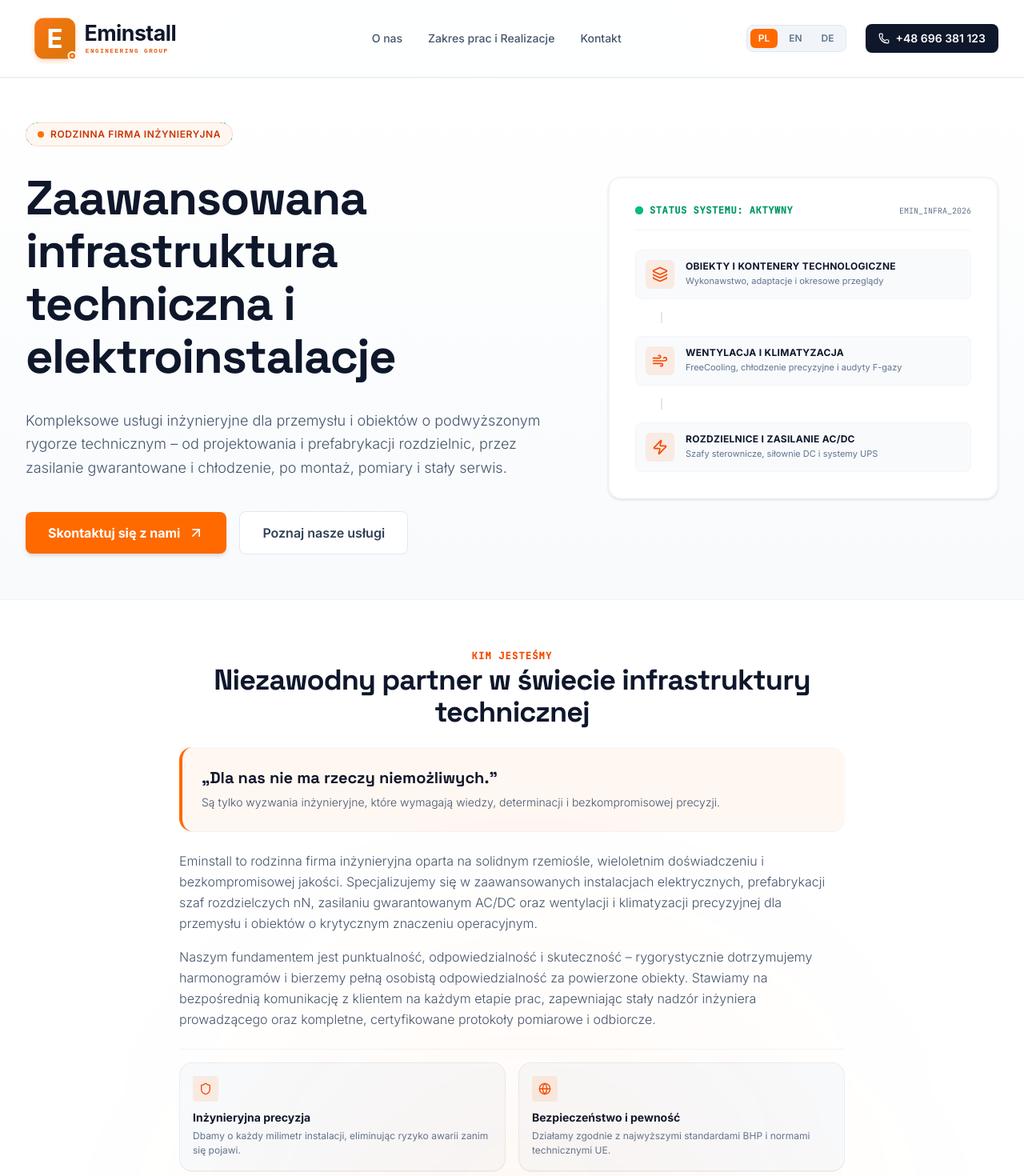
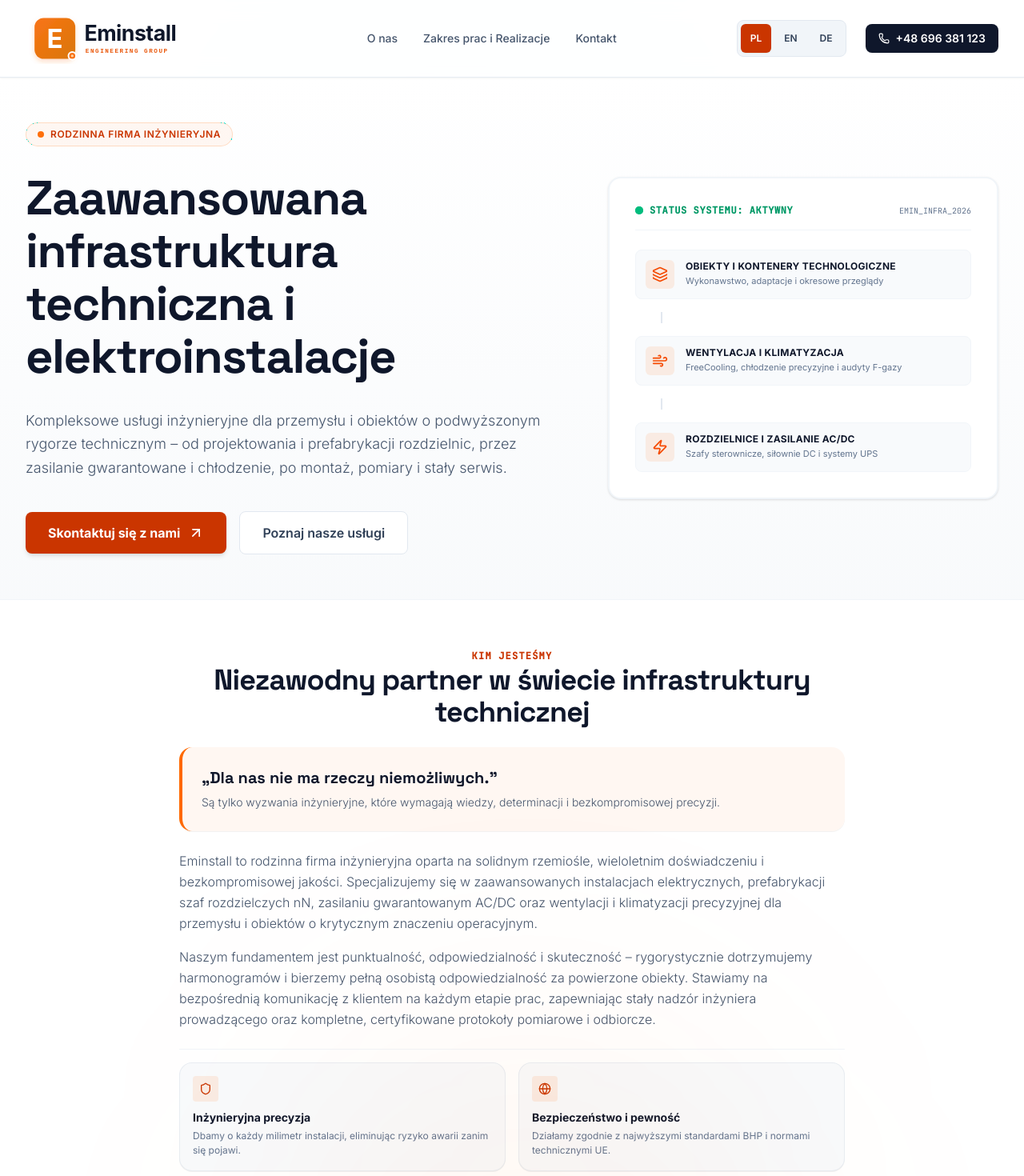
Before and after one commit to wmiga5/Eminstall-website, a React (Vite) app: page / in a window 1280 px wide. Shown: the top 1470 px of the page at 80% size. Built offline with nearby package versions, Linux system fonts and the light colour scheme.

Commit message:
fix(a11y): implement 6 accessibility improvements for WCAG AA compliance

```diff
--- a/src/App.tsx
+++ b/src/App.tsx
@@ -195,28 +195,40 @@ export default function App({ initialUrl }: AppProps = {}) {
           </a>
 
           {/* Desktop Navigation */}
-          <nav className="hidden lg:flex items-center space-x-8">
-            <button
-              onClick={() => handleScrollTo('o-nas')}
-              className="text-sm font-medium text-slate-600 hover:text-orange-600 transition-colors cursor-pointer"
+          <nav className="hidden lg:flex items-center space-x-8" aria-label="Nawigacja główna">
+            <a
+              href="#o-nas"
+              onClick={(e) => {
+                e.preventDefault();
+                handleScrollTo('o-nas');
+              }}
+              className="text-sm font-medium text-slate-600 hover:text-orange-700 transition-colors cursor-pointer no-underline"
               id="nav-link-about"
             >
               {t.nav.about}
-            </button>
-            <button
-              onClick={() => handleScrollTo('zakres-prac')}
-              className="text-sm font-medium text-slate-600 hover:text-orange-600 transition-colors cursor-pointer"
+            </a>
+            <a
+              href="#zakres-prac"
+              onClick={(e) => {
+                e.preventDefault();
+                handleScrollTo('zakres-prac');
+              }}
+              className="text-sm font-medium text-slate-600 hover:text-orange-700 transition-colors cursor-pointer no-underline"
               id="nav-link-scope"
             >
               {t.nav.scopeAndRealizations}
-            </button>
-            <button
-              onClick={() => handleScrollTo('kontakt')}
-              className="text-sm font-medium text-slate-600 hover:text-orange-600 transition-colors cursor-pointer"
+            </a>
+            <a
+              href="#kontakt"
+              onClick={(e) => {
+                e.preventDefault();
+                handleScrollTo('kontakt');
+              }}
+              className="text-sm font-medium text-slate-600 hover:text-orange-700 transition-colors cursor-pointer no-underline"
               id="nav-link-contact"
             >
               {t.nav.contact}
-            </button>
+            </a>
           </nav>
 
           {/* Language Switcher & Call To Action */}
@@ -235,10 +247,10 @@ export default function App({ initialUrl }: AppProps = {}) {
                         handleSwitchLang(l);
                       }
                     }}
-                    className={`px-2.5 py-1 text-xs font-semibold rounded-md transition-all cursor-pointer no-underline ${
+                    className={`min-h-[36px] min-w-[36px] px-3 py-1.5 flex items-center justify-center text-xs font-semibold rounded-md transition-all cursor-pointer no-underline ${
                       lang === l
-                        ? 'bg-orange-500 text-white shadow-xs'
-                        : 'text-slate-500 hover:text-slate-900 hover:bg-slate-200/50'
+                        ? 'bg-orange-700 text-white shadow-xs'
+                        : 'text-slate-700 hover:text-slate-900 hover:bg-slate-200/60'
                     }`}
                     id={`lang-btn-${l}`}
                     aria-label={`Zmień język na ${l}`}
@@ -252,7 +264,7 @@ export default function App({ initialUrl }: AppProps = {}) {
             {/* Quick Contact phone header */}
             <a
               href={`tel:${COMPANY_DATA.contact.phone.raw}`}
-              className="inline-flex items-center justify-center rounded-lg bg-slate-900 hover:bg-orange-600 px-4 py-2 text-sm font-semibold text-white transition-all cursor-pointer shadow-xs"
+              className="inline-flex items-center justify-center rounded-lg bg-slate-900 hover:bg-orange-700 px-4 py-2 text-sm font-semibold text-white transition-all cursor-pointer shadow-xs"
               id="header-phone-cta"
             >
               <Phone className="mr-2 h-3.5 w-3.5" />
@@ -276,10 +288,10 @@ export default function App({ initialUrl }: AppProps = {}) {
                         handleSwitchLang(l);
                       }
                     }}
-                    className={`px-1.5 py-0.5 text-[10px] font-bold rounded-sm cursor-pointer no-underline ${
+                    className={`min-h-[32px] min-w-[32px] px-2.5 py-1.5 flex items-center justify-center text-xs font-bold rounded-sm cursor-pointer no-underline ${
                       lang === l
-                        ? 'bg-orange-500 text-white'
-                        : 'text-slate-500'
+                        ? 'bg-orange-700 text-white'
+                        : 'text-slate-700 hover:text-slate-900'
                     }`}
                     id={`lang-btn-mob-${l}`}
                     aria-label={`Zmień język na ${l}`}
@@ -292,9 +304,11 @@ export default function App({ initialUrl }: AppProps = {}) {
 
             <button
               onClick={() => setIsMobileMenuOpen(!isMobileMenuOpen)}
-              className="rounded-lg p-2 text-slate-600 hover:text-slate-900 hover:bg-slate-100 focus:outline-hidden focus-visible:ring-2 focus-visible:ring-orange-500 transition-all cursor-pointer"
+              className="rounded-lg p-2 text-slate-700 hover:text-slate-900 hover:bg-slate-100 focus:outline-hidden focus-visible:ring-2 focus-visible:ring-orange-700 transition-all cursor-pointer min-h-[44px] min-w-[44px] flex items-center justify-center"
               id="mobile-menu-toggle"
-              aria-label="Toggle Navigation Menu"
+              aria-expanded={isMobileMenuOpen}
+              aria-controls="mobile-menu"
+              aria-label={isMobileMenuOpen ? t.nav.closeMenu : t.nav.openMenu}
             >
               {isMobileMenuOpen ? <X className="h-6 w-6" /> : <Menu className="h-6 w-6" />}
             </button>
@@ -305,33 +319,45 @@ export default function App({ initialUrl }: AppProps = {}) {
         {isMobileMenuOpen && (
           <div className="lg:hidden border-b border-slate-200 bg-white px-4 pt-2 pb-6 space-y-3 shadow-lg animate-in slide-in-from-top duration-200" id="mobile-menu">
             <div className="flex flex-col space-y-1">
-              <button
-                onClick={() => handleScrollTo('o-nas')}
-                className="flex w-full items-center py-2.5 px-3 text-base font-semibold rounded-lg text-slate-700 hover:bg-slate-50 hover:text-orange-600 transition-all cursor-pointer"
+              <a
+                href="#o-nas"
+                onClick={(e) => {
+                  e.preventDefault();
+                  handleScrollTo('o-nas');
+                }}
+                className="flex w-full items-center py-2.5 px-3 text-base font-semibold rounded-lg text-slate-700 hover:bg-slate-50 hover:text-orange-700 transition-all cursor-pointer no-underline"
                 id="mobile-link-about"
               >
                 {t.nav.about}
-              </button>
-              <button
-                onClick={() => handleScrollTo('zakres-prac')}
-                className="flex w-full items-center py-2.5 px-3 text-base font-semibold rounded-lg text-slate-700 hover:bg-slate-50 hover:text-orange-600 transition-all cursor-pointer"
+              </a>
+              <a
+                href="#zakres-prac"
+                onClick={(e) => {
+                  e.preventDefault();
+                  handleScrollTo('zakres-prac');
+                }}
+                className="flex w-full items-center py-2.5 px-3 text-base font-semibold rounded-lg text-slate-700 hover:bg-slate-50 hover:text-orange-700 transition-all cursor-pointer no-underline"
                 id="mobile-link-scope"
               >
                 {t.nav.scopeAndRealizations}
-              </button>
-              <button
-                onClick={() => handleScrollTo('kontakt')}
-                className="flex w-full items-center py-2.5 px-3 text-base font-semibold rounded-lg text-slate-700 hover:bg-slate-50 hover:text-orange-600 transition-all cursor-pointer"
+              </a>
+              <a
+                href="#kontakt"
+                onClick={(e) => {
+                  e.preventDefault();
+                  handleScrollTo('kontakt');
+                }}
+                className="flex w-full items-center py-2.5 px-3 text-base font-semibold rounded-lg text-slate-700 hover:bg-slate-50 hover:text-orange-700 transition-all cursor-pointer no-underline"
                 id="mobile-link-contact"
               >
                 {t.nav.contact}
-              </button>
+              </a>
             </div>
 
             <div className="pt-4 border-t border-slate-100">
               <a
                 href={`tel:${COMPANY_DATA.contact.phone.raw}`}
-                className="flex items-center justify-center w-full rounded-lg bg-orange-500 py-3 text-center text-sm font-bold text-white shadow-xs hover:bg-orange-600 transition-all"
+                className="flex items-center justify-center w-full rounded-lg bg-orange-700 py-3 text-center text-sm font-bold text-white shadow-xs hover:bg-orange-800 transition-all no-underline"
                 id="mobile-phone-cta"
               >
                 <Phone className="mr-2 h-4 w-4" />
@@ -377,7 +403,7 @@ export default function App({ initialUrl }: AppProps = {}) {
               <div className="flex flex-col sm:flex-row items-center justify-center lg:justify-start gap-4 pt-2">
                 <button
                   onClick={() => handleScrollTo('kontakt')}
-                  className="group inline-flex w-full sm:w-auto items-center justify-center rounded-lg bg-orange-500 px-7 py-3.5 text-base font-bold text-white shadow-md hover:bg-orange-600 hover:shadow-lg hover:scale-[1.02] transition-all cursor-pointer"
+                  className="group inline-flex w-full sm:w-auto items-center justify-center rounded-lg bg-orange-700 px-7 py-3.5 text-base font-bold text-white shadow-md hover:bg-orange-800 hover:shadow-lg hover:scale-[1.02] transition-all cursor-pointer"
                   id="hero-primary-cta"
                 >
                   {t.hero.ctaPrimary}
@@ -424,9 +450,9 @@ export default function App({ initialUrl }: AppProps = {}) {
                         <Layers className="h-5 w-5" />
                       </div>
                       <div>
-                        <h4 className="text-xs font-bold tracking-wide uppercase text-slate-900">
+                        <p className="text-xs font-bold tracking-wide uppercase text-slate-900">
                           {t.hero.features.containersTitle}
-                        </h4>
+                        </p>
                         <p className="text-[11px] text-slate-500 mt-0.5">
                           {t.hero.features.containersDesc}
                         </p>
@@ -442,9 +468,9 @@ export default function App({ initialUrl }: AppProps = {}) {
                         <Wind className="h-5 w-5" />
                       </div>
                       <div>
-                        <h4 className="text-xs font-bold tracking-wide uppercase text-slate-900">
+                        <p className="text-xs font-bold tracking-wide uppercase text-slate-900">
                           {t.hero.features.hvacTitle}
-                        </h4>
+                        </p>
                         <p className="text-[11px] text-slate-500 mt-0.5">
                           {t.hero.features.hvacDesc}
                         </p>
@@ -460,9 +486,9 @@ export default function App({ initialUrl }: AppProps = {}) {
                         <Zap className="h-5 w-5" />
                       </div>
                       <div>
-                        <h4 className="text-xs font-bold tracking-wide uppercase text-slate-900">
+                        <p className="text-xs font-bold tracking-wide uppercase text-slate-900">
                           {t.hero.features.powerTitle}
-                        </h4>
+                        </p>
                         <p className="text-[11px] text-slate-500 mt-0.5">
                           {t.hero.features.powerDesc}
                         </p>
@@ -484,7 +510,7 @@ export default function App({ initialUrl }: AppProps = {}) {
         <div className="mx-auto max-w-4xl px-4 sm:px-6 lg:px-8">
           <div className="space-y-6" id="about-text-content">
             <div className="space-y-2 text-center">
-              <span className="text-xs font-bold tracking-widest text-orange-600 uppercase font-mono">{t.about.header}</span>
+              <span className="text-xs font-bold tracking-widest text-orange-700 uppercase font-mono">{t.about.header}</span>
               <h2 className="font-display text-3xl sm:text-4xl font-bold tracking-tight text-slate-900">{t.about.title}</h2>
             </div>
 
@@ -506,18 +532,18 @@ export default function App({ initialUrl }: AppProps = {}) {
             {/* Core Values Highlight */}
             <div className="grid grid-cols-1 sm:grid-cols-2 gap-4 pt-4 border-t border-slate-100">
               <div className="p-4 rounded-2xl bg-slate-50 border border-slate-200/70 shadow-2xs">
-                <div className="h-8 w-8 rounded bg-orange-500/10 flex items-center justify-center text-orange-600 mb-2.5">
+                <div className="h-8 w-8 rounded bg-orange-500/10 flex items-center justify-center text-orange-700 mb-2.5">
                   <Shield className="h-4 w-4" />
                 </div>
-                <h4 className="font-bold text-slate-900 text-sm mb-1">{t.about.precision}</h4>
+                <h3 className="font-bold text-slate-900 text-sm mb-1">{t.about.precision}</h3>
                 <p className="text-xs text-slate-500 leading-normal">{t.about.precisionDesc}</p>
               </div>
 
               <div className="p-4 rounded-2xl bg-slate-50 border border-slate-200/70 shadow-2xs">
-                <div className="h-8 w-8 rounded bg-orange-500/10 flex items-center justify-center text-orange-600 mb-2.5">
+                <div className="h-8 w-8 rounded bg-orange-500/10 flex items-center justify-center text-orange-700 mb-2.5">
                   <Globe className="h-4 w-4" />
                 </div>
-                <h4 className="font-bold text-slate-900 text-sm mb-1">{t.about.safety}</h4>
+                <h3 className="font-bold text-slate-900 text-sm mb-1">{t.about.safety}</h3>
                 <p className="text-xs text-slate-500 leading-normal">{t.about.safetyDesc}</p>
               </div>
             </div>
@@ -539,13 +565,13 @@ export default function App({ initialUrl }: AppProps = {}) {
       <section id="kontakt" className="relative py-10 md:py-14 border-t border-slate-200 bg-white">
         <div className="mx-auto max-w-7xl px-4 sm:px-6 lg:px-8">
           <div className="text-center max-w-3xl mx-auto space-y-3 mb-8 sm:mb-10" id="contact-header">
-            <span className="text-xs font-bold tracking-widest text-orange-600 uppercase font-mono">{t.contact.header}</span>
+            <span className="text-xs font-bold tracking-widest text-orange-700 uppercase font-mono">{t.contact.header}</span>
             <h2 className="font-display text-3xl sm:text-4xl font-bold tracking-tight text-slate-900">{t.contact.title}</h2>
             <div className="h-0.5 w-12 bg-orange-500 mx-auto my-4" />
             <p className="text-slate-600 text-sm md:text-base font-light">{t.contact.subtitle}</p>
             <div className="pt-2">
               <span className="inline-flex items-center text-xs sm:text-sm text-orange-700 font-medium bg-orange-500/10 py-1.5 px-4 rounded-full border border-orange-500/20 shadow-2xs">
-                <ShieldCheck className="h-3.5 w-3.5 mr-2 text-orange-600 shrink-0" />
+                <ShieldCheck className="h-3.5 w-3.5 mr-2 text-orange-700 shrink-0" />
                 {t.contact.assurance}
               </span>
             </div>
@@ -562,12 +588,12 @@ export default function App({ initialUrl }: AppProps = {}) {
                 href={`tel:${COMPANY_DATA.contact.phone.raw}`}
                 className="flex flex-col justify-between p-6 rounded-2xl border-2 border-slate-100 bg-white hover:border-orange-500/60 hover:shadow-md transition-all group shadow-sm"
               >
-                <div className="flex h-11 w-11 items-center justify-center rounded-lg bg-orange-500/10 text-orange-600 group-hover:bg-orange-500 group-hover:text-white transition-all mb-4">
+                <div className="flex h-11 w-11 items-center justify-center rounded-lg bg-orange-500/10 text-orange-700 group-hover:bg-orange-500 group-hover:text-white transition-all mb-4">
                   <Phone className="h-5 w-5" />
                 </div>
                 <div>
                   <span className="block text-xs text-slate-500 font-medium font-mono uppercase tracking-wider">{t.contact.infoPhone}</span>
-                  <span className="block text-xl font-bold text-slate-900 mt-1 group-hover:text-orange-600 transition-colors">{COMPANY_DATA.contact.phone.display}</span>
+                  <span className="block text-xl font-bold text-slate-900 mt-1 group-hover:text-orange-700 transition-colors">{COMPANY_DATA.contact.phone.display}</span>
                   <p className="text-xs text-slate-500 mt-2 font-light">
                     {t.contact.phonePrompt}
                   </p>
@@ -580,12 +606,12 @@ export default function App({ initialUrl }: AppProps = {}) {
                 href={`mailto:${COMPANY_DATA.contact.email}`}
                 className="flex flex-col justify-between p-6 rounded-2xl border-2 border-slate-100 bg-white hover:border-orange-500/60 hover:shadow-md transition-all group shadow-sm"
               >
-                <div className="flex h-11 w-11 items-center justify-center rounded-lg bg-orange-500/10 text-orange-600 group-hover:bg-orange-500 group-hover:text-white transition-all mb-4">
+                <div className="flex h-11 w-11 items-center justify-center rounded-lg bg-orange-500/10 text-orange-700 group-hover:bg-orange-500 group-hover:text-white transition-all mb-4">
                   <Mail className="h-5 w-5" />
                 </div>
                 <div className="overflow-hidden">
                   <span className="block text-xs text-slate-500 font-medium font-mono uppercase tracking-wider">{t.contact.infoEmail}</span>
-                  <span className="block text-base sm:text-lg font-bold text-slate-900 mt-1 group-hover:text-orange-600 transition-colors truncate">{COMPANY_DATA.contact.email}</span>
+                  <span className="block text-base sm:text-lg font-bold text-slate-900 mt-1 group-hover:text-orange-700 transition-colors truncate">{COMPANY_DATA.contact.email}</span>
                   <p className="text-xs text-slate-500 mt-2 font-light">
                     {t.contact.emailPrompt}
                   </p>
@@ -708,7 +734,7 @@ export default function App({ initialUrl }: AppProps = {}) {
             </div>
 
             {/* Copyright */}
-            <div className="text-xs text-slate-500 text-center md:text-right">
+            <div className="text-xs text-slate-400 text-center md:text-right">
               &copy; {new Date().getFullYear()} {COMPANY_DATA.shortName}. {t.footer.rights}
             </div>
           </div>
--- a/src/components/WorkScope/WorkScopeCard.tsx
+++ b/src/components/WorkScope/WorkScopeCard.tsx
@@ -108,12 +108,12 @@ export const WorkScopeCard: React.FC<WorkScopeCardProps> = ({
       <div className="flex flex-col flex-grow p-4 sm:p-6 lg:p-7 justify-between space-y-4 sm:space-y-5">
         <div className="space-y-2 sm:space-y-3">
           <div className="flex items-center gap-2">
-            <span className="text-[10px] sm:text-xs font-mono uppercase tracking-widest text-orange-600 font-bold">
+            <span className="text-[10px] sm:text-xs font-mono uppercase tracking-widest text-orange-700 font-bold">
               {translation.badge}
             </span>
           </div>
 
-          <h3 className="font-display text-lg sm:text-xl lg:text-2xl font-bold text-slate-900 group-hover:text-orange-600 transition-colors duration-200 leading-snug line-clamp-2">
+          <h3 className="font-display text-lg sm:text-xl lg:text-2xl font-bold text-slate-900 group-hover:text-orange-700 transition-colors duration-200 leading-snug line-clamp-2">
             {translation.title}
           </h3>
 
@@ -136,7 +136,7 @@ export const WorkScopeCard: React.FC<WorkScopeCardProps> = ({
           </div>
 
           {/* High-visibility Action Button */}
-          <div className="w-full py-2.5 px-4 sm:py-3.5 sm:px-5 rounded-xl sm:rounded-2xl bg-slate-900 text-white font-bold text-xs sm:text-sm flex items-center justify-between group-hover:bg-orange-600 group-hover:shadow-lg transition-all duration-300">
+          <div className="w-full py-2.5 px-4 sm:py-3.5 sm:px-5 rounded-xl sm:rounded-2xl bg-slate-900 text-white font-bold text-xs sm:text-sm flex items-center justify-between group-hover:bg-orange-700 group-hover:shadow-lg transition-all duration-300">
             <span>{sectionTranslation.viewDetails}</span>
             <div className="flex items-center gap-1">
               <span className="text-[11px] sm:text-xs font-mono opacity-80 group-hover:opacity-100">
--- a/src/components/WorkScope/WorkScopeModal.tsx
+++ b/src/components/WorkScope/WorkScopeModal.tsx
@@ -109,11 +109,11 @@ export const WorkScopeModal: React.FC<WorkScopeModalProps> = ({
         {/* Sticky Modal Header / Close bar */}
         <div className="flex items-center justify-between px-6 py-4 border-b border-slate-100 bg-white/95 backdrop-blur-xs z-10 shrink-0">
           <div className="flex items-center gap-3">
-            <div className="w-9 h-9 rounded-xl bg-orange-500/10 text-orange-600 flex items-center justify-center">
+            <div className="w-9 h-9 rounded-xl bg-orange-500/10 text-orange-700 flex items-center justify-center">
               <item.icon className="w-5 h-5" />
             </div>
             <div>
-              <span className="text-[10px] font-mono uppercase tracking-widest text-orange-600 font-bold block">
+              <span className="text-[10px] font-mono uppercase tracking-widest text-orange-700 font-bold block">
                 {translation.badge}
               </span>
               <h3 id="workscope-modal-title" className="font-display font-bold text-slate-900 text-base sm:text-lg line-clamp-1">
@@ -124,7 +124,7 @@ export const WorkScopeModal: React.FC<WorkScopeModalProps> = ({
 
           <button
             onClick={onClose}
-            className="flex h-10 w-10 items-center justify-center rounded-full bg-slate-100 text-slate-600 hover:bg-orange-500 hover:text-white transition-all cursor-pointer shadow-xs focus:outline-hidden focus-visible:ring-2 focus-visible:ring-orange-500"
+            className="flex h-10 w-10 items-center justify-center rounded-full bg-slate-100 text-slate-600 hover:bg-orange-700 hover:text-white transition-all cursor-pointer shadow-xs focus:outline-hidden focus-visible:ring-2 focus-visible:ring-orange-500"
             aria-label={sectionTranslation.closeDetails}
           >
             <X className="h-5 w-5" />
--- a/src/locales/de.json
+++ b/src/locales/de.json
@@ -18,7 +18,9 @@
     "whyUs": "Warum wir",
     "realizations": "Referenzen",
     "scopeAndRealizations": "Leistungsumfang & Referenzen",
-    "contact": "Kontakt"
+    "contact": "Kontakt",
+    "openMenu": "Navigationsmenü öffnen",
+    "closeMenu": "Navigationsmenü schließen"
   },
   "workScope": {
     "header": "LEISTUNGSUMFANG & REFERENZEN",
--- a/src/locales/en.json
+++ b/src/locales/en.json
@@ -18,7 +18,9 @@
     "whyUs": "Why Us",
     "realizations": "Projects",
     "scopeAndRealizations": "Scope of Work & Projects",
-    "contact": "Contact"
+    "contact": "Contact",
+    "openMenu": "Open navigation menu",
+    "closeMenu": "Close navigation menu"
   },
   "workScope": {
     "header": "SCOPE OF WORK & PROJECTS",
--- a/src/locales/pl.json
+++ b/src/locales/pl.json
@@ -18,7 +18,9 @@
     "whyUs": "Dlaczego my",
     "realizations": "Realizacje",
     "scopeAndRealizations": "Zakres prac i Realizacje",
-    "contact": "Kontakt"
+    "contact": "Kontakt",
+    "openMenu": "Otwórz menu nawigacji",
+    "closeMenu": "Zamknij menu nawigacji"
   },
   "workScope": {
     "header": "ZAKRES PRAC I REALIZACJE",
```
Also changed, not shown: src/components/WorkScope/WorkScopeSection.tsx (+12 -8 lines), 1 other file (tests, documents, lock files or other folders).
